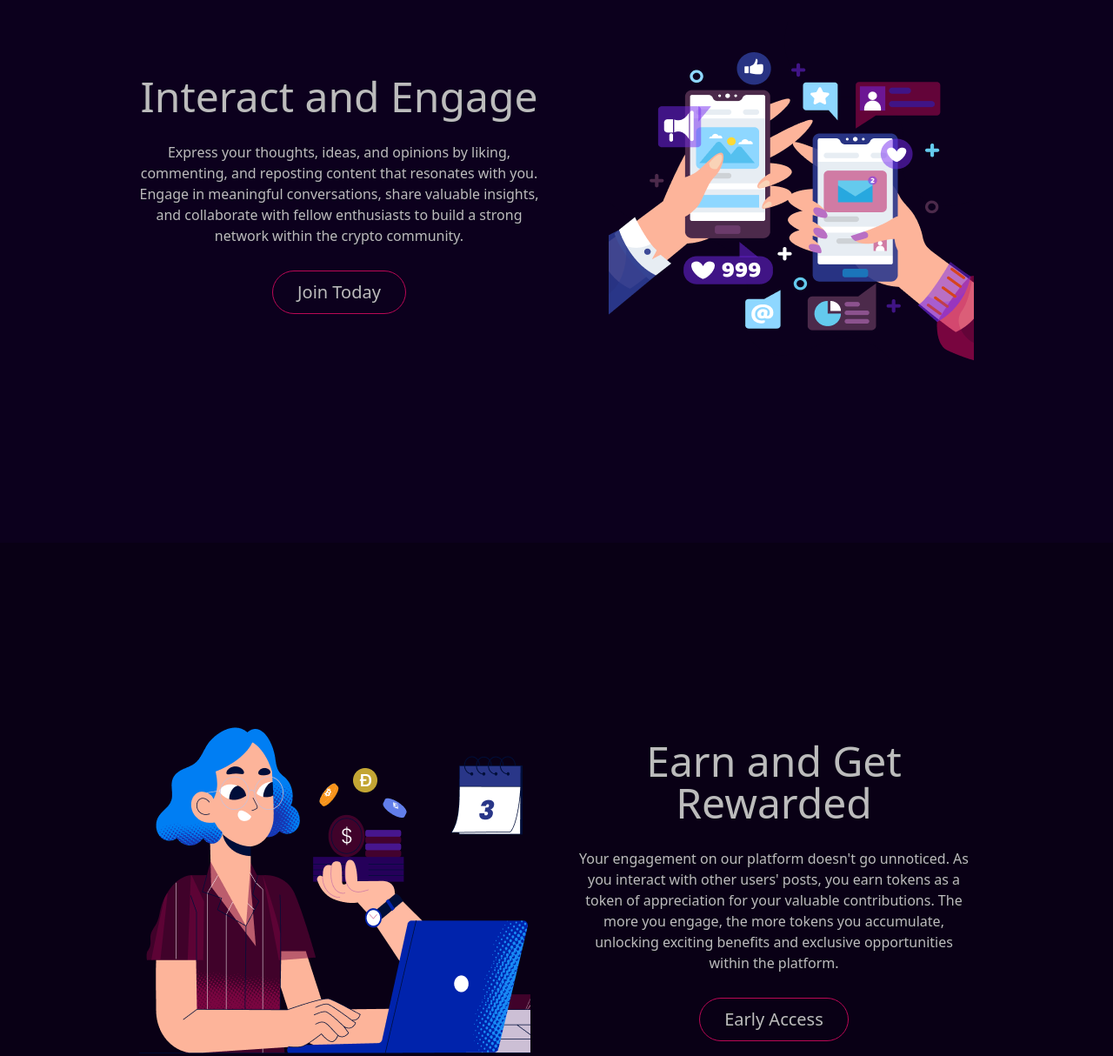
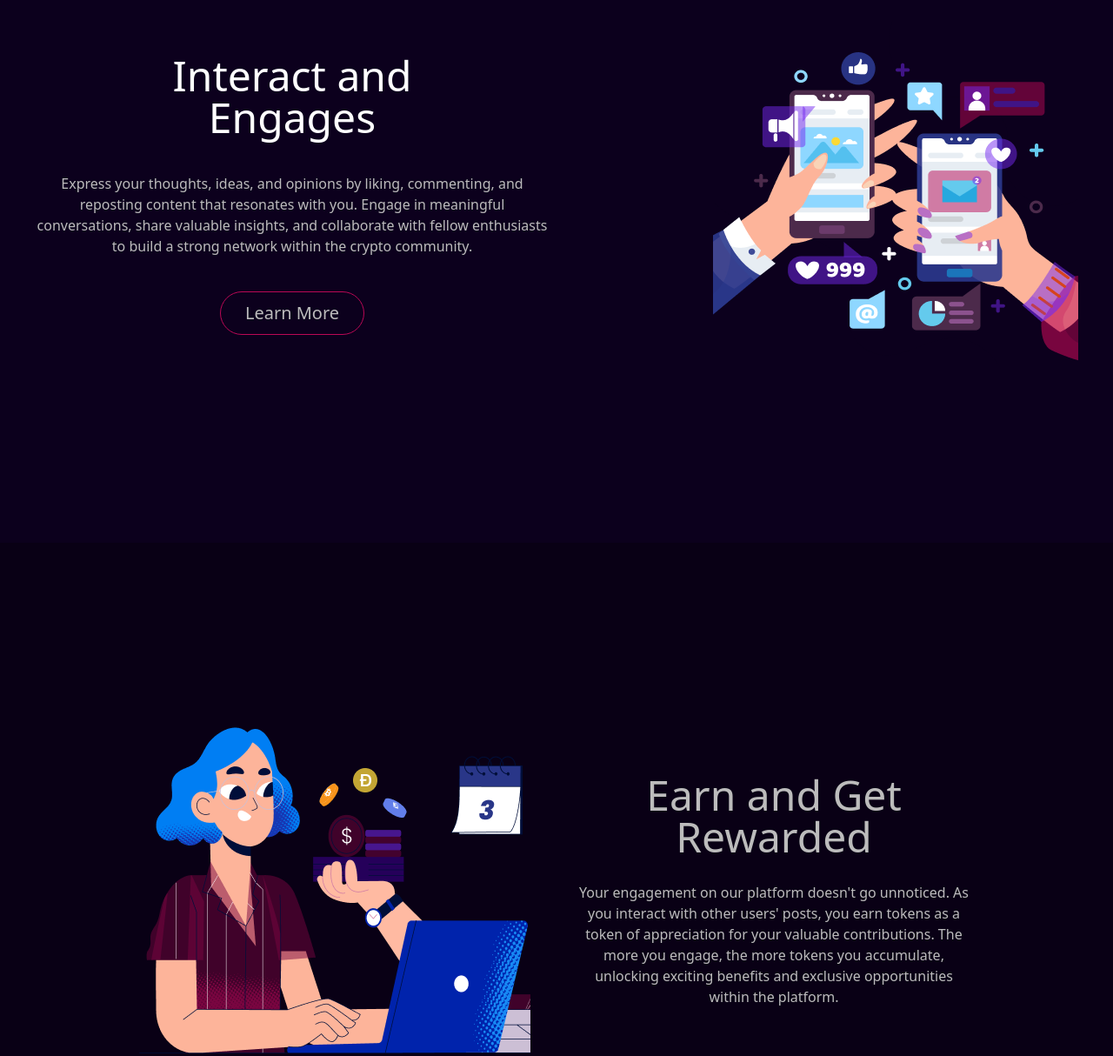
Before and after one commit to Fortrez-hq/fortrez-landing, a Nuxt app: page / in a window 1280 px wide. Shown: the part 976-2190 px from the top of the page at 87% size. Built offline with nearby package versions, Linux system fonts and the light colour scheme.

Commit message:
💥 Sections Update

```diff
--- a/components/NavBar/index.vue
+++ b/components/NavBar/index.vue
@@ -4,7 +4,7 @@
       <div class="col-span-2 sm:col-span-1 flex">
         <NuxtLink to="/" class="flex max-w-max gap-2 text-2xl items-center"
           ><img src="/images/logo.png" alt="" />
-          <span class="text-stone-300 text-3xl font-normal leading-10"
+          <span class="text-text-primary text-3xl font-normal leading-10"
             >Fortrez</span
           ></NuxtLink
         >
@@ -16,17 +16,17 @@
         >
           <NuxtLink
             to="/"
-            class="text-white/90 hover:text-white text-sm md:text-base whitespace-nowrap"
+            class="text-text-secondary hover:text-text-primary text-sm md:text-base whitespace-nowrap duration-200 ease-in-out"
             >Home</NuxtLink
           >
           <NuxtLink
             to="/white-paper"
-            class="text-white/90 hover:text-white text-sm md:text-base whitespace-nowrap"
+            class="text-text-secondary hover:text-text-primary text-sm md:text-base whitespace-nowrap duration-200 ease-in-out"
             >White Paper</NuxtLink
           >
           <NuxtLink
             to="/contact"
-            class="text-white/90 hover:text-white text-sm md:text-base whitespace-nowrap"
+            class="text-text-secondary hover:text-text-primary text-sm md:text-base whitespace-nowrap duration-200 ease-in-out"
             >Contact</NuxtLink
           >
         </div>
@@ -40,7 +40,7 @@
           class="hidden md:block text-white text-opacity-90 text-base font-medium"
         >
           <div
-            class="ml-auto max-w-max md:px-7 lg:px-8 py-2.5 rounded-3xl border border-accent-secondary justify-center items-center gap-2.5"
+            class="ml-auto max-w-max md:px-7 lg:px-8 py-2.5 rounded-3xl border border-accent-secondary justify-center items-center relative z-10 before:contents-[''] before:absolute before:top-0 before:bottom-0 before:right-0 before:left-0 before:bg-accent-primary before:-z-10 before:rounded-full before:scale-x-0 hover:before:scale-x-100 hover:text-text-secondary before:transition-transform before:duration-300 before:ease-in-out before:overflow-hidden"
           >
             Join Now
           </div>
--- a/pages/index.vue
+++ b/pages/index.vue
@@ -26,7 +26,7 @@
             <div class="justify-center items-center gap-2.5 inline-flex">
               <NuxtLink
                 to="/"
-                class="text-center text-text-primary text-sm sm:max-lg:text-base lg:text-xl font-normal leading-loose px-5 md:px-10 py-2 bg-accent-primary hover:bg-accent-primary/90 rounded-full"
+                class="text-center text-text-primary text-sm sm:max-lg:text-base lg:text-xl font-normal leading-loose px-5 md:px-10 py-2 bg-accent-primary hover:bg-accent-primary/90 rounded-full transition-colors duration-300"
               >
                 Pre-Register
               </NuxtLink>
@@ -36,39 +36,49 @@
       </div>
     </header>
     <section class="bg-background-secondary">
-      <div class="flex justify-around items-center min-h-screen gap-10 p-40">
-        <div class="justify-center items-center inline-flex basis-1/2">
-          <div class="self-stretch justify-start items-center inline-flex">
-            <div class="flex-col justify-start items-center gap-7 inline-flex">
-              <div class="text-center text-text-secondary text-5xl font-normal">
-                Interact and Engage
-              </div>
       <div
-                class="text-center text-text-secondary text-base font-medium leading-normal"
+        class="md:max-w-7xl xl:max-w-screen-2xl mx-auto grid grid-cols-12 gap-4 md:h-screen sm:h-full snap-start p-10"
       >
-                Express your thoughts, ideas, and opinions by liking,
-                commenting, and reposting content that resonates with you.
-                Engage in meaningful conversations, share valuable insights, and
-                collaborate with fellow enthusiasts to build a strong network
-                within the crypto community.
-              </div>
         <div
-                class="px-7 py-2.5 rounded-full border border-accent-primary justify-center items-center gap-2.5 inline-flex"
+          class="col-span-12 w-full h-full lg:col-span-6 md:col-span-6 sm:col-span-12"
         >
+          <div
+            class="py-10 h-full flex flex-col gap-10 justify-center items-center"
+          >
+            <p
+              class="text-center text-5xl inline-block lg:w-4/6 md:w-full mx-auto"
+            >
+              Interact and Engages
+            </p>
+            <p
+              class="text-text-secondary text-base font-medium leading-normal text-center inline-block lg:w-full md:w-full mx-auto"
+            >
+              Express your thoughts, ideas, and opinions by liking, commenting,
+              and reposting content that resonates with you. Engage in
+              meaningful conversations, share valuable insights, and collaborate
+              with fellow enthusiasts to build a strong network within the
+              crypto community.
+            </p>
+
             <NuxtLink
-                  to="/"
-                  class="text-center text-text-secondary text-xl font-normal"
+              to="/white-paper"
+              class="text-center text-text-secondary text-xl font-normal px-7 py-2.5 rounded-full border border-accent-primary max-w-max"
             >
-                  Join Today
+              Learn More
             </NuxtLink>
           </div>
         </div>
-          </div>
-        </div>
-
-        <div class="basis-1/2 justify-center items-center">
-          <div class="">
-            <img src="/images/vector1.png" alt="" class="ml-auto min-w-[70%]" />
+        <div
+          class="col-span-12 w-full lg:col-span-6 md:col-span-6 sm:col-span-12 h-full flex-col flex justify-center"
+        >
+          <div
+            class="py-10 h-auto mx-auto md:mx-0 md:ml-auto w-11/12 lg:w-[500px] md:w-auto sm:w-2/3"
+          >
+            <img
+              class="object-contain mx-auto md:mx-0 md:ml-auto"
+              src="/images/vector1.png"
+              alt="Food Image"
+            />
           </div>
         </div>
       </div>
@@ -96,16 +106,6 @@
                 appreciation for your valuable contributions. The more you
                 engage, the more tokens you accumulate, unlocking exciting
                 benefits and exclusive opportunities within the platform.
-              </div>
-              <div
-                class="px-7 py-2.5 rounded-full border border-accent-primary justify-center items-center gap-2.5 inline-flex"
-              >
-                <NuxtLink
-                  to="/"
-                  class="text-center text-text-secondary text-xl font-normal"
-                >
-                  Early Access
-                </NuxtLink>
               </div>
             </div>
           </div>
```
Lines whose indentation alone changed are shown as unchanged.
